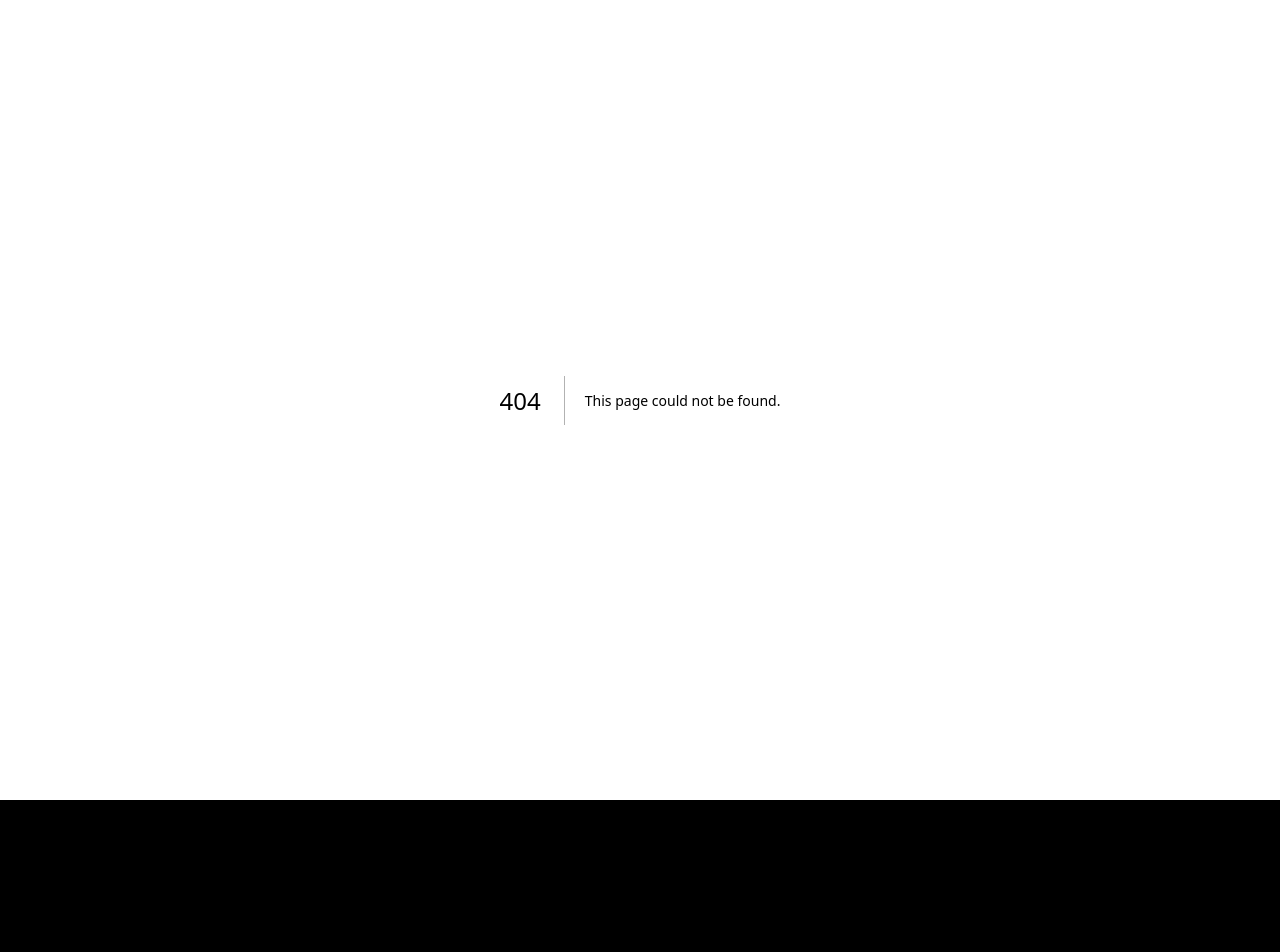
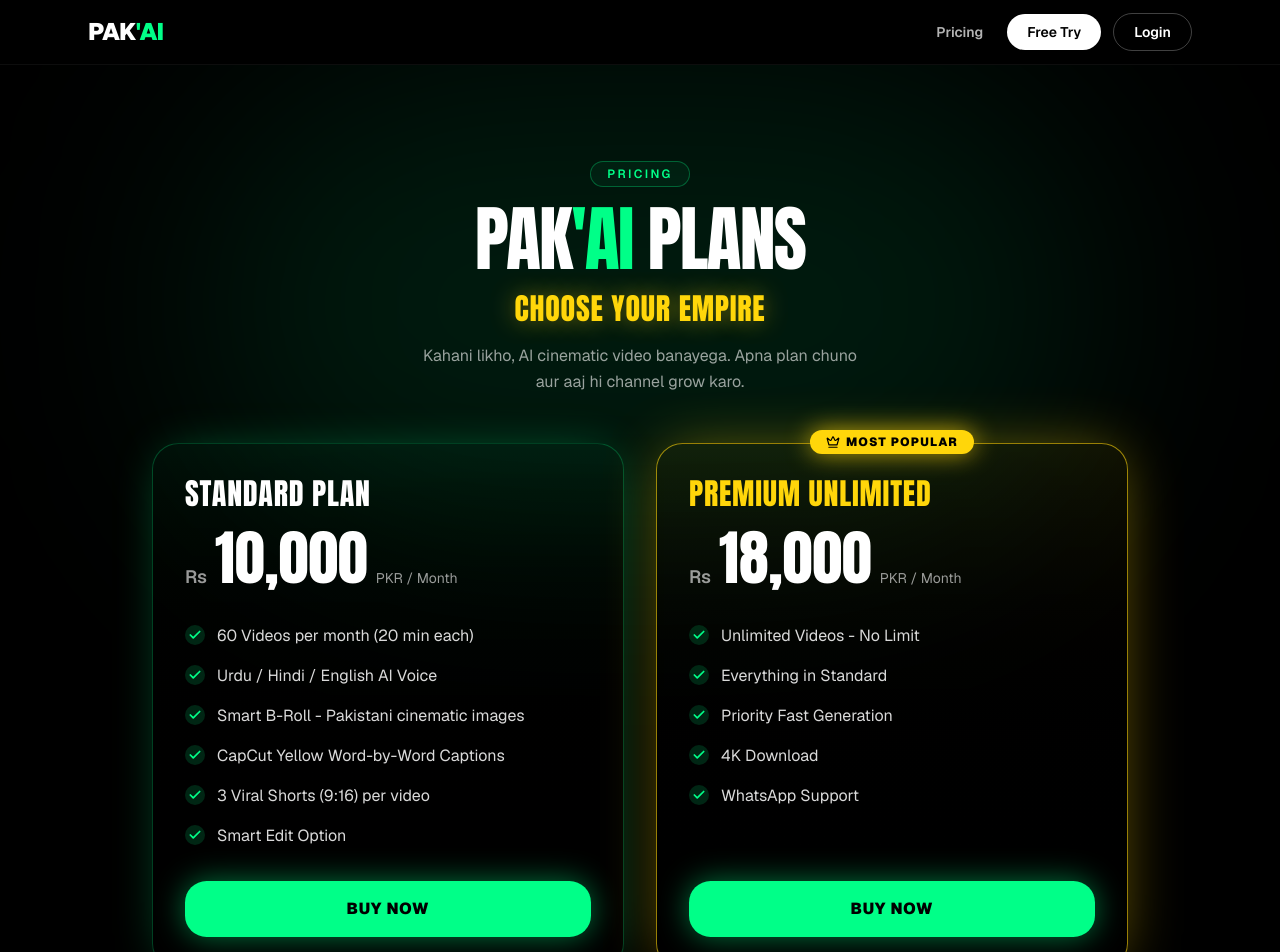
Before and after one commit to publicaffairswithmurad-afk/pakai, a Next.js app: page /pricing in a window 1280 px wide. Before the commit this address had no page. Shown: the top 952 px of the page. Before the commit the page ends 800 px from the top, so only its background shows below. Built offline with nearby package versions, Linux system fonts and the light colour scheme.

Commit message:
Add pricing page with Standard and Premium plans
V0-Chat-Id: dddMfg5pdYa

```diff
--- /dev/null
+++ b/app/pricing/page.tsx
@@ -0,0 +1,42 @@
+import type { Metadata } from 'next'
+import { Navbar } from '@/components/navbar'
+import { Footer } from '@/components/footer'
+import { PricingCards } from '@/components/pricing/pricing-cards'
+
+export const metadata: Metadata = {
+  title: "Pricing | PAK'AI Plans - Choose Your Empire",
+  description:
+    'PAK\'AI Standard Rs 10,000/month ya Premium Unlimited Rs 18,000/month. Urdu, Hindi, English AI voice, Smart B-Roll, CapCut captions aur 4K download.',
+}
+
+export default function PricingPage() {
+  return (
+    <div className="min-h-dvh bg-black text-white [--brand:#00ff88] [--ring:#00ff88]">
+      <Navbar />
+      <main className="relative overflow-hidden">
+        <div
+          aria-hidden="true"
+          className="pointer-events-none absolute left-1/2 top-0 h-[480px] w-[900px] max-w-full -translate-x-1/2 rounded-full bg-[#00ff88]/10 blur-[120px]"
+        />
+        <section className="relative mx-auto flex max-w-5xl flex-col items-center gap-12 px-4 py-16 sm:px-6 sm:py-24">
+          <header className="flex flex-col items-center gap-4 text-center">
+            <span className="rounded-full border border-[#00ff88]/30 bg-[#00ff88]/5 px-4 py-1 text-xs font-semibold uppercase tracking-[0.2em] text-[#00ff88]">
+              Pricing
+            </span>
+            <h1 className="font-display text-5xl uppercase leading-none tracking-tight text-balance sm:text-7xl">
+              PAK<span className="text-[#00ff88]">{"'"}AI</span> Plans
+            </h1>
+            <p className="font-display text-2xl uppercase tracking-wide text-[#ffd60a] [text-shadow:0_0_24px_rgba(255,214,10,0.45)] sm:text-3xl">
+              Choose Your Empire
+            </p>
+            <p className="max-w-md text-pretty text-sm leading-relaxed text-white/60 sm:text-base">
+              Kahani likho, AI cinematic video banayega. Apna plan chuno aur aaj hi channel grow karo.
+            </p>
+          </header>
+          <PricingCards />
+        </section>
+      </main>
+      <Footer />
+    </div>
+  )
+}
--- a/components/navbar.tsx
+++ b/components/navbar.tsx
@@ -10,6 +10,12 @@ export function Navbar() {
       >
         <Logo />
         <div className="flex items-center gap-2 sm:gap-3">
+          <Link
+            href="/pricing"
+            className="px-2 py-2 text-sm font-semibold text-white/70 transition-colors hover:text-white sm:px-3"
+          >
+            Pricing
+          </Link>
           <Link
             href="/dashboard"
             className="rounded-full bg-white px-4 py-2 text-sm font-semibold text-black transition-colors hover:bg-white/85 sm:px-5"
--- /dev/null
+++ b/components/pricing/pricing-cards.tsx
@@ -0,0 +1,105 @@
+import Link from 'next/link'
+import { Check, Crown } from 'lucide-react'
+
+type Plan = {
+  id: string
+  name: string
+  price: string
+  features: string[]
+  popular?: boolean
+}
+
+const plans: Plan[] = [
+  {
+    id: 'standard',
+    name: 'Standard Plan',
+    price: '10,000',
+    features: [
+      '60 Videos per month (20 min each)',
+      'Urdu / Hindi / English AI Voice',
+      'Smart B-Roll - Pakistani cinematic images',
+      'CapCut Yellow Word-by-Word Captions',
+      '3 Viral Shorts (9:16) per video',
+      'Smart Edit Option',
+    ],
+  },
+  {
+    id: 'premium',
+    name: 'Premium Unlimited',
+    price: '18,000',
+    popular: true,
+    features: [
+      'Unlimited Videos - No Limit',
+      'Everything in Standard',
+      'Priority Fast Generation',
+      '4K Download',
+      'WhatsApp Support',
+    ],
+  },
+]
+
+export function PricingCards() {
+  return (
+    <div className="grid w-full gap-6 md:grid-cols-2 md:gap-8">
+      {plans.map((plan) => (
+        <PlanCard key={plan.id} plan={plan} />
+      ))}
+    </div>
+  )
+}
+
+function PlanCard({ plan }: { plan: Plan }) {
+  const headingId = `plan-${plan.id}`
+  return (
+    <article
+      aria-labelledby={headingId}
+      className={`relative flex flex-col gap-8 rounded-3xl border bg-gradient-to-b p-6 transition-transform duration-300 hover:-translate-y-1 sm:p-8 ${
+        plan.popular
+          ? 'border-[#ffd60a]/60 from-[#ffd60a]/[0.07] to-black shadow-[0_0_60px_-10px_rgba(255,214,10,0.45)]'
+          : 'border-[#00ff88]/25 from-[#00ff88]/[0.05] to-black shadow-[0_0_50px_-15px_rgba(0,255,136,0.4)]'
+      }`}
+    >
+      {plan.popular && (
+        <span className="absolute -top-3.5 left-1/2 inline-flex -translate-x-1/2 items-center gap-1.5 whitespace-nowrap rounded-full bg-[#ffd60a] px-4 py-1 text-xs font-black uppercase tracking-widest text-black shadow-[0_0_24px_rgba(255,214,10,0.7)]">
+          <Crown className="size-3.5" aria-hidden="true" />
+          Most Popular
+        </span>
+      )}
+
+      <div className="flex flex-col gap-4">
+        <h2
+          id={headingId}
+          className={`font-display text-2xl uppercase tracking-wide sm:text-3xl ${
+            plan.popular ? 'text-[#ffd60a]' : 'text-white'
+          }`}
+        >
+          {plan.name}
+        </h2>
+        <p className="flex flex-wrap items-baseline gap-x-2">
+          <span className="text-lg font-semibold text-white/60">Rs</span>
+          <span className="font-display text-5xl text-white sm:text-6xl">{plan.price}</span>
+          <span className="text-sm text-white/60">PKR / Month</span>
+        </p>
+      </div>
+
+      <ul className="flex flex-1 flex-col gap-3.5">
+        {plan.features.map((feature) => (
+          <li key={feature} className="flex items-start gap-3 text-sm leading-relaxed text-white/85 sm:text-base">
+            <span className="mt-0.5 flex size-5 shrink-0 items-center justify-center rounded-full bg-[#00ff88]/15">
+              <Check className="size-3.5 text-[#00ff88]" strokeWidth={3} aria-hidden="true" />
+            </span>
+            {feature}
+          </li>
+        ))}
+      </ul>
+
+      <Link
+        href={`/login?plan=${plan.id}`}
+        aria-label={`Buy ${plan.name}`}
+        className="inline-flex h-14 items-center justify-center rounded-2xl bg-[#00ff88] text-base font-black uppercase tracking-wider text-black shadow-[0_0_30px_rgba(0,255,136,0.45)] transition-all hover:shadow-[0_0_45px_rgba(0,255,136,0.75)] focus-visible:outline-none focus-visible:ring-2 focus-visible:ring-[#00ff88] focus-visible:ring-offset-2 focus-visible:ring-offset-black"
+      >
+        Buy Now
+      </Link>
+    </article>
+  )
+}
```
